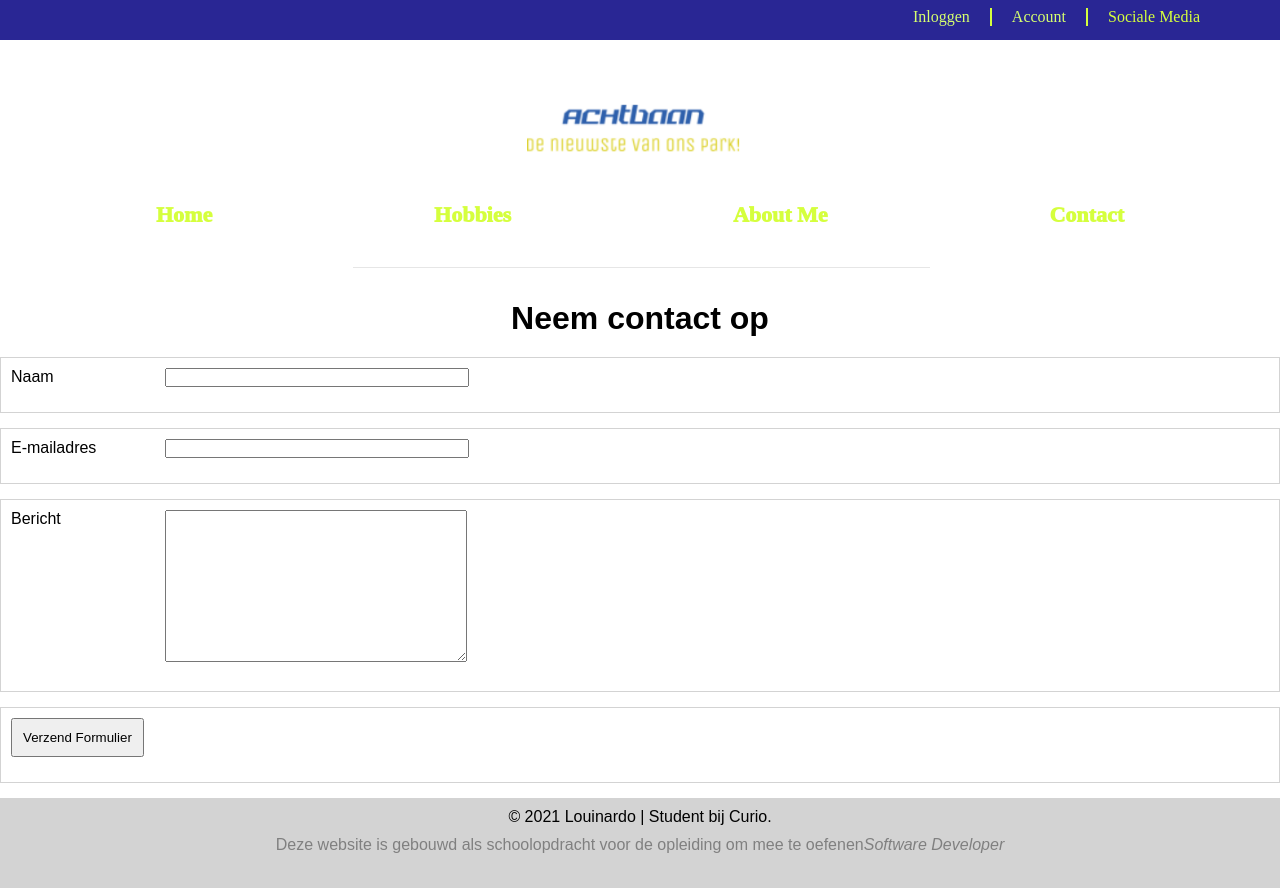
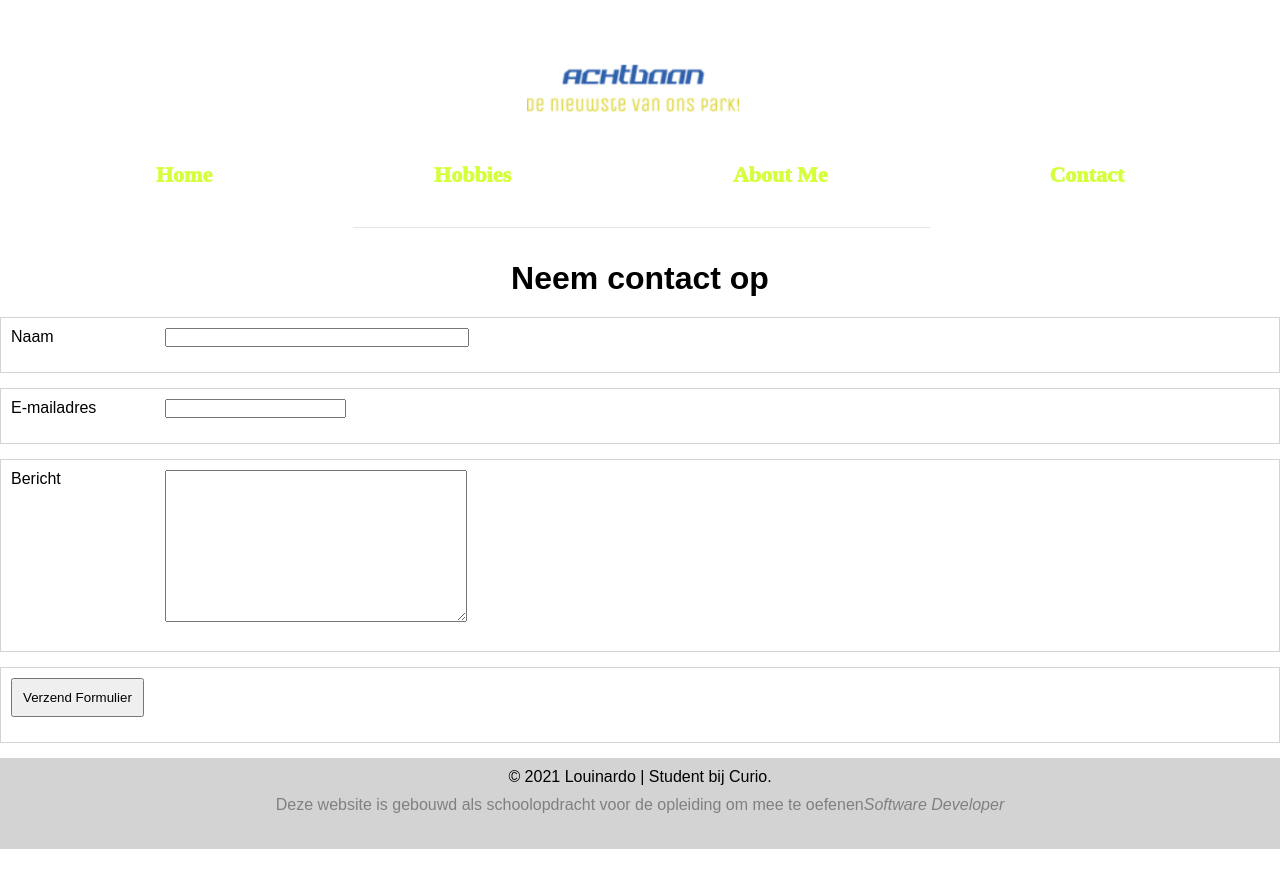
Before and after one commit to JeremyDL04/PRO-Taakverdeling, a PHP site: page /contact.php in a window 1280 px wide. Shown: the top 888 px of the page. After the commit the page ends 849 px from the top, so only its background shows below. Run offline with PHP 8.4, Linux system fonts and the light colour scheme.

Commit message:
Contact page update to be correct

```diff
--- a/contact.php
+++ b/contact.php
@@ -9,36 +9,23 @@
 	<link rel="stylesheet" href="fontawesome/css/all.min.css">
 </head>
 <body>
-<header>
-		<div class="bovenkant">
-				<div class="items4">
-       				<a class="hoi43" href="#">Inloggen</a>
-       				<a class="hoi43" href="#">Account</a>
-       				<a class="hoi44" href="#">Sociale Media</a>
-				</div>
-</header>
-	<?php require_once("header.php"); ?>
 
-	<!-- START eigen code -->
+<?php require_once("header.php"); ?>
+
 	<main>
 		<div class="balk1">
 			<img src="img/balk1.png" alt="balk" class="balk2">
 		</div>
 		<div class="contact1">
 			<h1>Neem contact op</h1>
-
-			<form action="backend/contactController.php" method="post">
-
-				<!-- Vertel de controller wat we gaan doen -->
-				<input type="hidden" name="action" value="send">
-
+			<form action="backend/contactController.php" method="POST">
 				<div class="form-group">
 					<label for="senderName">Naam</label>
 					<input type="text" name="senderName" id="senderName">
 				</div>
 				<div class="form-group">
 					<label for="senderEmail">E-mailadres</label>
-					<input type="text" name="senderEmail" id="senderEmail">
+					<input type="email" name="senderEmail" id="senderEmail">
 				</div>
 				<div class="form-group">
 					<label for="message">Bericht</label>
```
